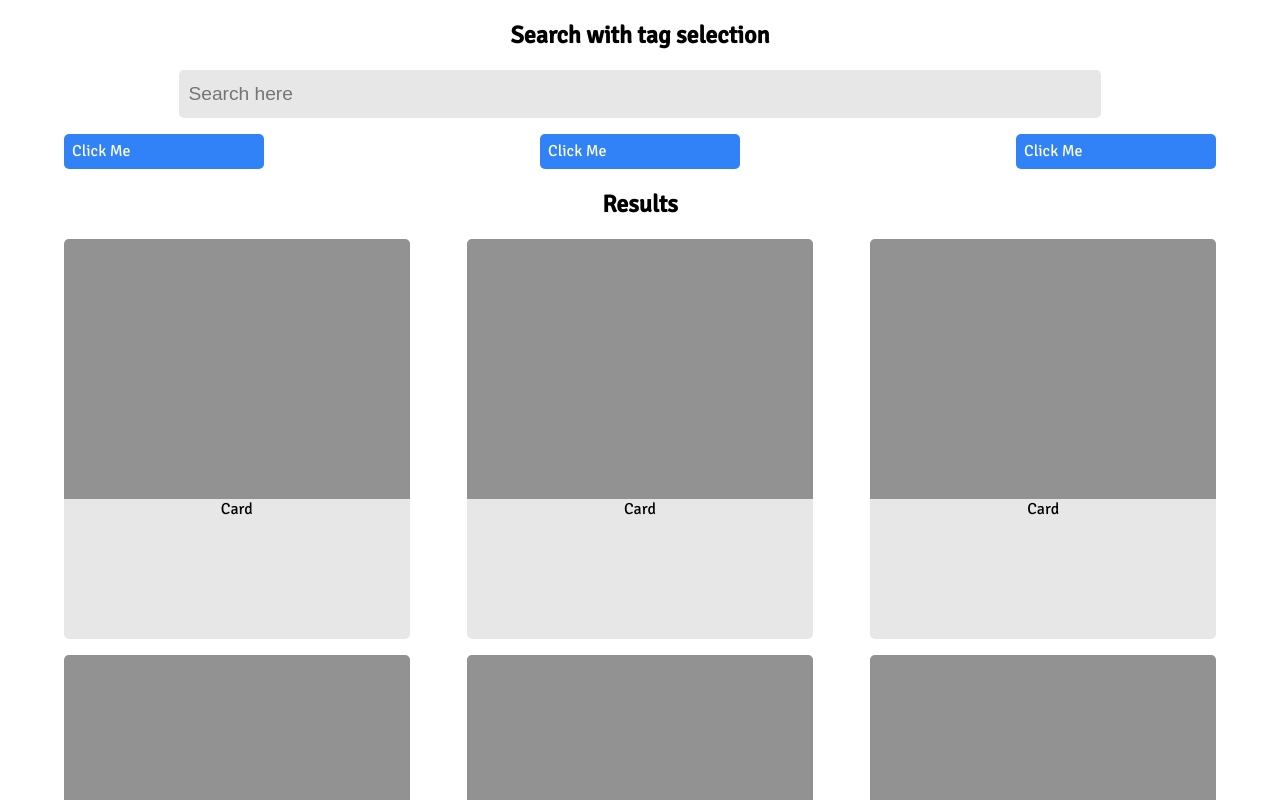
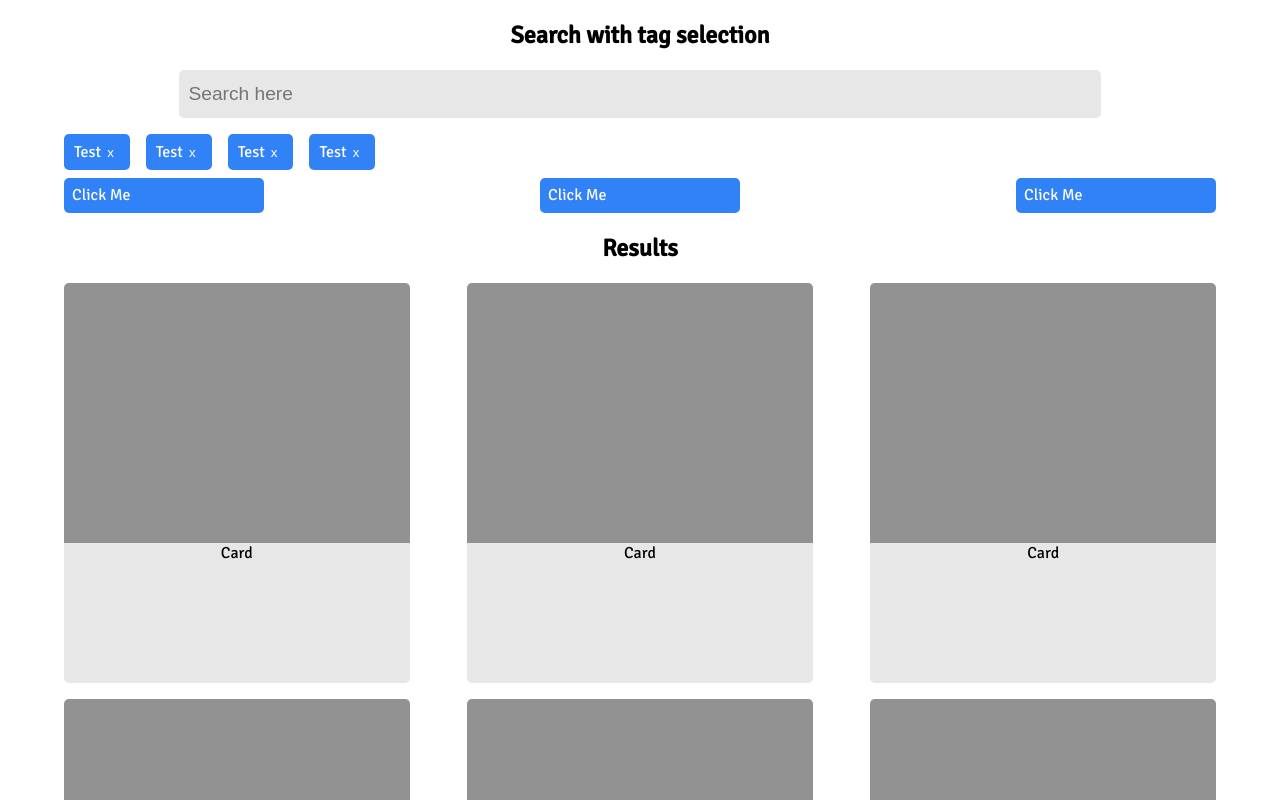
Before and after one commit to KevinLeFaucheur/search-react-tdd, a React (Create React App) app: page / in a window 1280 px wide. Shown: the top 800 px of the page. Built offline with nearby package versions, Linux system fonts and the light colour scheme.

Commit message:
Adding Tag component

```diff
--- a/src/App.js
+++ b/src/App.js
@@ -3,6 +3,7 @@ import './App.css';
 import { Card } from './components/card/Card';
 import { Search } from './components/searchbar/Search';
 import { Select } from './components/select/Select';
+import { Tag } from './components/tag/Tag';
 
 const App = () => {
   const options = ['Test1', 'Test2', 'Test3', 'Test4'];
@@ -15,7 +16,12 @@ const App = () => {
 
         <Search />
 
-        <div id="search__selects"></div>
+        <TagContainer>
+          <Tag tag='Test' />
+          <Tag tag='Test' />
+          <Tag tag='Test' />
+          <Tag tag='Test' />
+        </TagContainer>
 
         <SelectContainer>
           <Select options={options} />
@@ -49,6 +55,11 @@ const Container = styled.div`
   margin: 0 auto;
 `
 
+const TagContainer = styled.div`
+  display: flex;
+  margin-bottom: 0.5rem;
+`
+
 const SelectContainer = styled.div`
   display: flex;
   justify-content: space-between;
--- /dev/null
+++ b/src/components/tag/Tag.jsx
@@ -0,0 +1,27 @@
+import React from 'react'
+import { styled } from 'styled-components'
+
+export const Tag = ({ tag }) => {
+  return (
+    <Container>
+      {tag}
+      <Close>x</Close>
+    </Container>
+  )
+}
+
+const Container = styled.div`
+  background-color: #3282F7;
+  color: white;
+  border-radius: 5px;
+  padding: 8px 10px;
+  width: fit-content;
+  margin-right: 1rem;
+`
+
+const Close = styled.button`
+  appearance: none;
+  background: none;
+  color: white;
+  border: none;
+`
```
